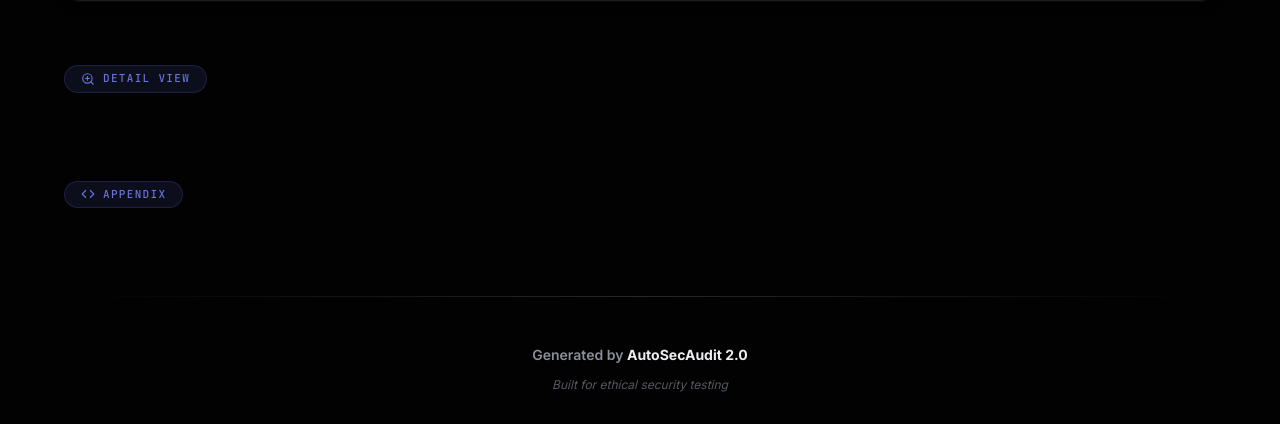
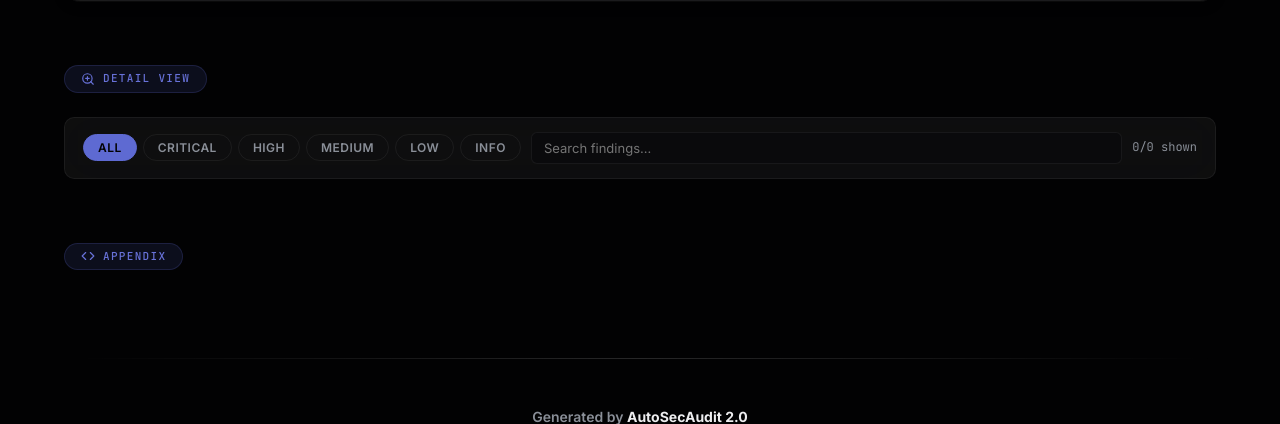
Before and after one commit to NEXUS-888/AutoSecAudit, a Flask app: template reports/templates/report.html in a window 1280 px wide. Shown: the part 1163-1587 px from the top of the page. Before the commit the page ends 1555 px from the top, so only its background shows below. Run offline with Flask 3, Linux system fonts and the light colour scheme; the template is opened without the code that fills it, so the values that code supplies are empty.

Commit message:
feat(filter): add interactive report filtering with severity buttons and search
- Sticky filter bar at top of Detail View section with backdrop blur
- Color-coded severity buttons: All/Critical/High/Medium/Low/Info
- Live text search across finding titles and tool names
- Counter shows 'N/M shown' when filtering is active
- Finding cards get data attributes: severity, tool, confidence, title
- JavaScript shows/hides cards in real-time (no page reload)
- Filter button hover/active states use severity-matched colors
- Test proves: 32 filterable cards, all filter elements present

```diff
--- a/reports/templates/report.html
+++ b/reports/templates/report.html
@@ -1582,8 +1582,24 @@
                 Detail View
             </div>
 
+            <!-- Filter Bar -->
+            <div class="reveal" id="filterBar" style="background: var(--surface); border: 1px solid var(--border); border-radius: var(--radius-md); padding: 14px 18px; margin-bottom: var(--space-lg); display: flex; flex-wrap: wrap; gap: 10px; align-items: center; position: sticky; top: 0; z-index: 100; backdrop-filter: blur(20px);">
+                <div style="display: flex; gap: 6px; flex-wrap: wrap;">
+                    <button class="filter-btn active" data-filter-severity="all" onclick="filterFindings()">All</button>
+                    <button class="filter-btn" data-filter-severity="critical" onclick="filterFindings()" style="--btn-color: var(--severity-critical);">Critical</button>
+                    <button class="filter-btn" data-filter-severity="high" onclick="filterFindings()" style="--btn-color: var(--severity-high);">High</button>
+                    <button class="filter-btn" data-filter-severity="medium" onclick="filterFindings()" style="--btn-color: var(--severity-medium);">Medium</button>
+                    <button class="filter-btn" data-filter-severity="low" onclick="filterFindings()" style="--btn-color: var(--severity-low);">Low</button>
+                    <button class="filter-btn" data-filter-severity="info" onclick="filterFindings()" style="--btn-color: var(--severity-info);">Info</button>
+                </div>
+                <div style="flex: 1; min-width: 180px;">
+                    <input type="text" id="findingSearch" placeholder="Search findings..." oninput="filterFindings()" style="width: 100%; padding: 7px 12px; background: var(--bg-elevated); border: 1px solid var(--border); border-radius: var(--radius-sm); color: var(--fg); font-size: 13px; font-family: var(--font-sans); outline: none; transition: border-color 0.2s;" onfocus="this.style.borderColor='var(--accent)'" onblur="this.style.borderColor='var(--border)'">
+                </div>
+                <span id="filterCount" style="font-size: 12px; color: var(--fg-muted); font-family: var(--font-mono);"></span>
+            </div>
+
             {% for finding in report.all_findings %}
-            <div class="glass-card glass-card--lift finding-card reveal">
+            <div class="glass-card glass-card--lift finding-card reveal" data-severity="{{ finding.severity | lower }}" data-tool="{{ finding.tool_name | default('unknown') }}" data-confidence="{{ finding.confidence | default('medium') | lower }}" data-title="{{ finding.title | lower }}">
                 <!-- Header -->
                 <div class="finding-header">
                     <span class="finding-title">{{ finding.title }}</span>
@@ -1769,6 +1785,67 @@
                 }
             })();
         })();
+
+        /* ── Finding Filters ────────────────────────── */
+        (function() {
+            var btns = document.querySelectorAll('.filter-btn');
+            btns.forEach(function(btn) {
+                btn.addEventListener('click', function() {
+                    var severity = btn.getAttribute('data-filter-severity');
+                    btns.forEach(function(b) { b.classList.remove('active'); });
+                    btn.classList.add('active');
+                    filterFindings();
+                });
+            });
+        })();
+
+        function filterFindings() {
+            var activeBtn = document.querySelector('.filter-btn.active');
+            var severity = activeBtn ? activeBtn.getAttribute('data-filter-severity') : 'all';
+            var search = (document.getElementById('findingSearch').value || '').toLowerCase();
+            var cards = document.querySelectorAll('.finding-card[data-severity]');
+            var shown = 0;
+            cards.forEach(function(card) {
+                var matchSev = severity === 'all' || card.getAttribute('data-severity') === severity;
+                var matchSearch = !search || (card.getAttribute('data-title') || '').indexOf(search) !== -1
+                    || (card.getAttribute('data-tool') || '').indexOf(search) !== -1;
+                if (matchSev && matchSearch) {
+                    card.style.display = '';
+                    shown++;
+                } else {
+                    card.style.display = 'none';
+                }
+            });
+            var countEl = document.getElementById('filterCount');
+            if (countEl) countEl.textContent = shown + '/' + cards.length + ' shown';
+        }
+        filterFindings();
     </script>
+    <style>
+        .filter-btn {
+            padding: 5px 14px;
+            border-radius: 100px;
+            border: 1px solid var(--border);
+            background: transparent;
+            color: var(--fg-muted);
+            font-size: 12px;
+            font-weight: 600;
+            font-family: var(--font-sans);
+            cursor: pointer;
+            transition: all 0.2s var(--ease-out);
+            text-transform: uppercase;
+            letter-spacing: 0.04em;
+        }
+        .filter-btn:hover {
+            border-color: var(--btn-color, var(--accent));
+            color: var(--btn-color, var(--accent));
+            background: rgba(255,255,255,0.03);
+        }
+        .filter-btn.active {
+            border-color: var(--btn-color, var(--accent));
+            color: var(--bg-deep);
+            background: var(--btn-color, var(--accent));
+        }
+    </style>
 </body>
 </html>
```
Also changed, not shown: test_filtering.py (added, +65 -0 lines).
